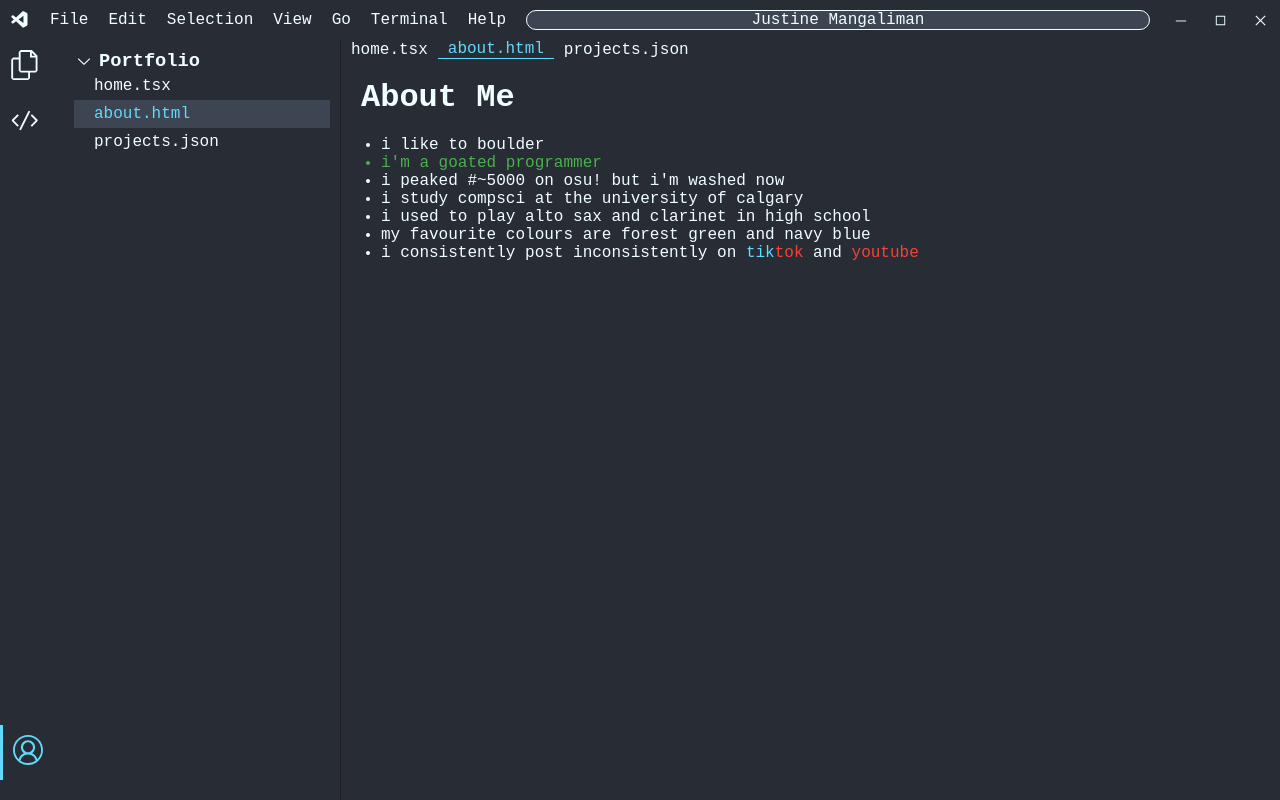
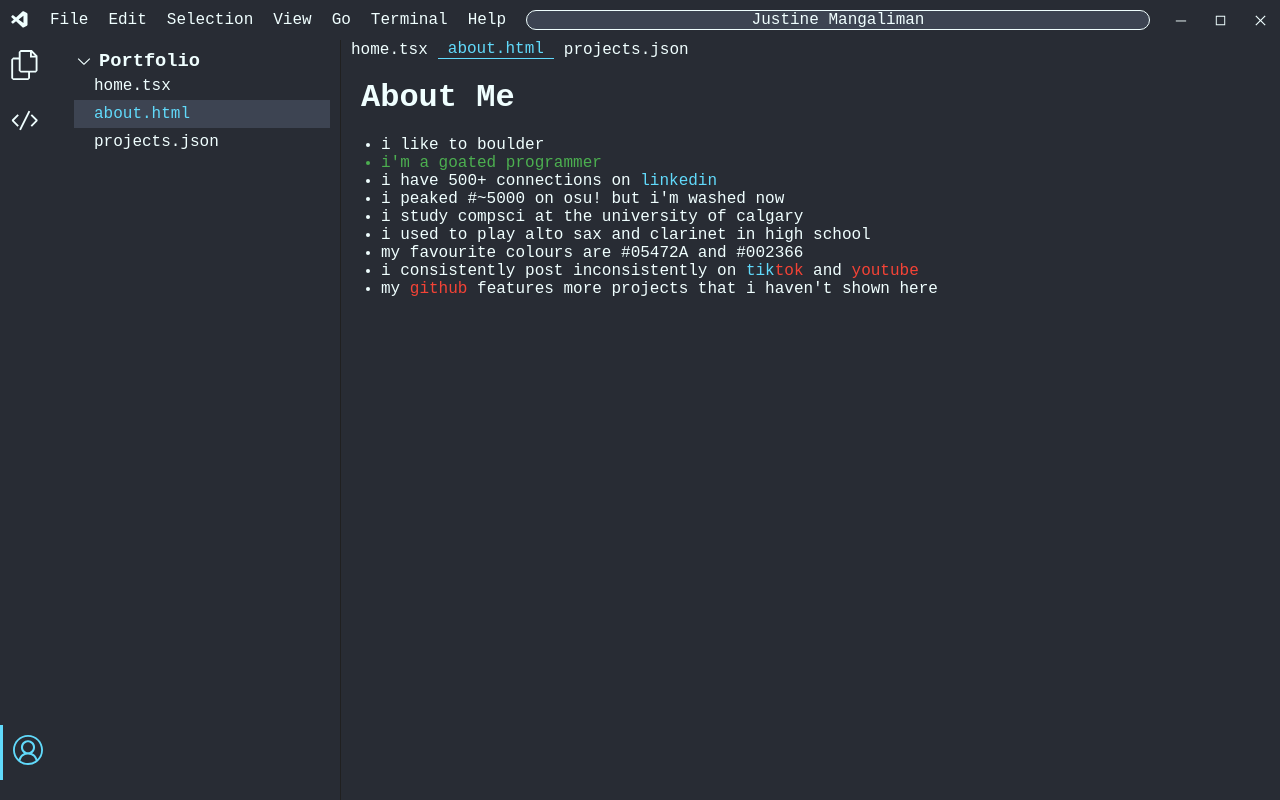
Before and after one commit to jasutiin/jasutiin.github.io, a React (Vite) app: page /about in a window 1280 px wide. Built offline with nearby package versions, Linux system fonts and the light colour scheme.

Commit message:
feat: add more socials in about page

```diff
--- a/src/pages/About/About.module.scss
+++ b/src/pages/About/About.module.scss
@@ -46,3 +46,7 @@
 .emph3 {
   color: #61dafb;
 }
+
+.emph4 {
+  color: #ff9800;
+}
--- a/src/pages/About/About.tsx
+++ b/src/pages/About/About.tsx
@@ -8,10 +8,20 @@ function About() {
         <ul className={styles.list}>
           <li>i like to boulder</li>
           <li className={styles.emph}>i'm a goated programmer</li>
+          <li>
+            i have 500+ connections on{' '}
+            <a
+              className={styles.emph3}
+              href="https://www.linkedin.com/in/jmnglmn/"
+              target="_blank"
+            >
+              linkedin
+            </a>{' '}
+          </li>
           <li>i peaked #~5000 on osu! but i'm washed now</li>
           <li>i study compsci at the university of calgary</li>
           <li>i used to play alto sax and clarinet in high school</li>
-          <li>my favourite colours are forest green and navy blue</li>
+          <li>my favourite colours are #05472A and #002366</li>
           <li>
             i consistently post inconsistently on{' '}
             <a href="https://www.tiktok.com/@jasutiin" target="_blank">
@@ -23,6 +33,17 @@ function About() {
               <span className={styles.emph2}>youtube</span>
             </a>
           </li>
+          <li>
+            my{' '}
+            <a
+              className={styles.emph2}
+              href="https://github.com/jasutiin"
+              target="_blank"
+            >
+              github
+            </a>{' '}
+            features more projects that i haven't shown here
+          </li>
         </ul>
       </div>
     </div>
--- a/src/pages/Home/Home.tsx
+++ b/src/pages/Home/Home.tsx
@@ -9,7 +9,7 @@ function Home() {
           Justine <br />
           Mangaliman
         </h1>
-        <p>Student @ UCalgary</p>
+        <p>BSc CS @ UCalgary</p>
         <Link to="/projects" className={styles.link}>
           See my projects!
         </Link>
```
